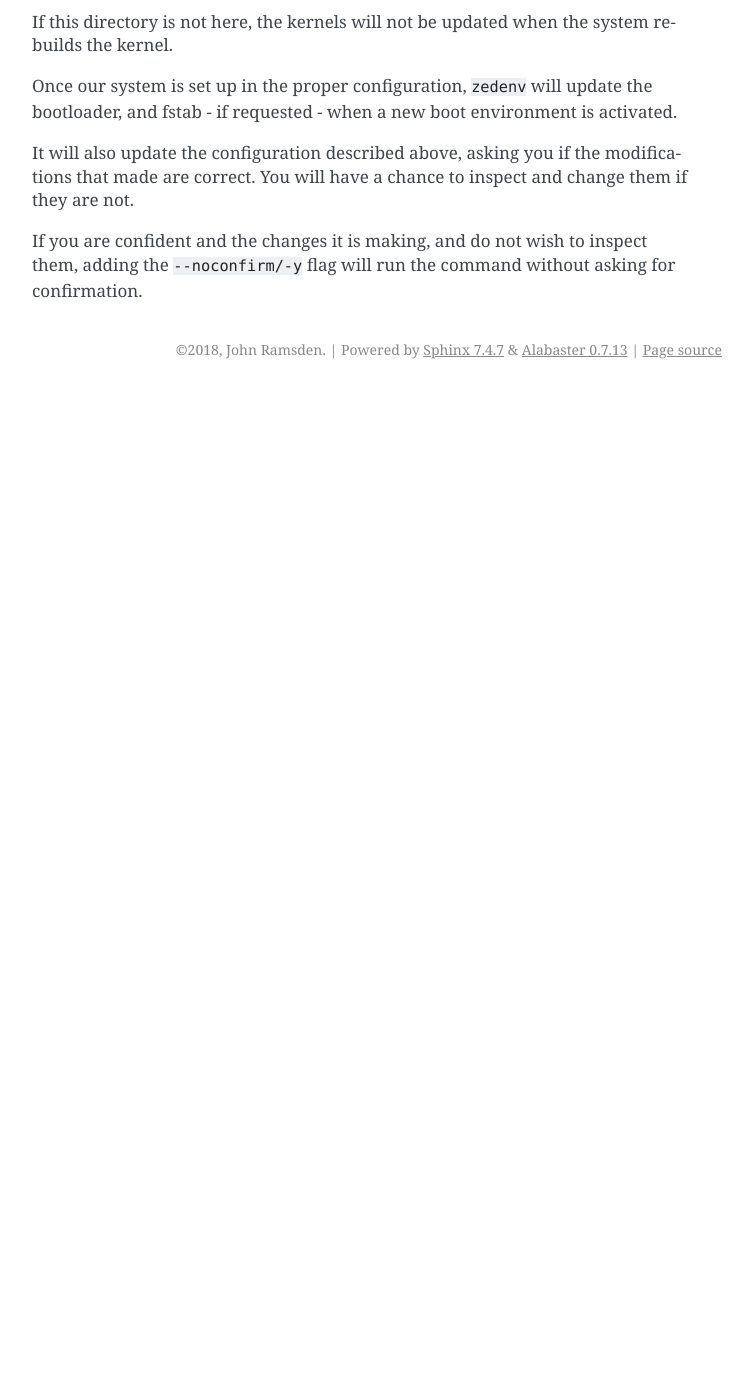
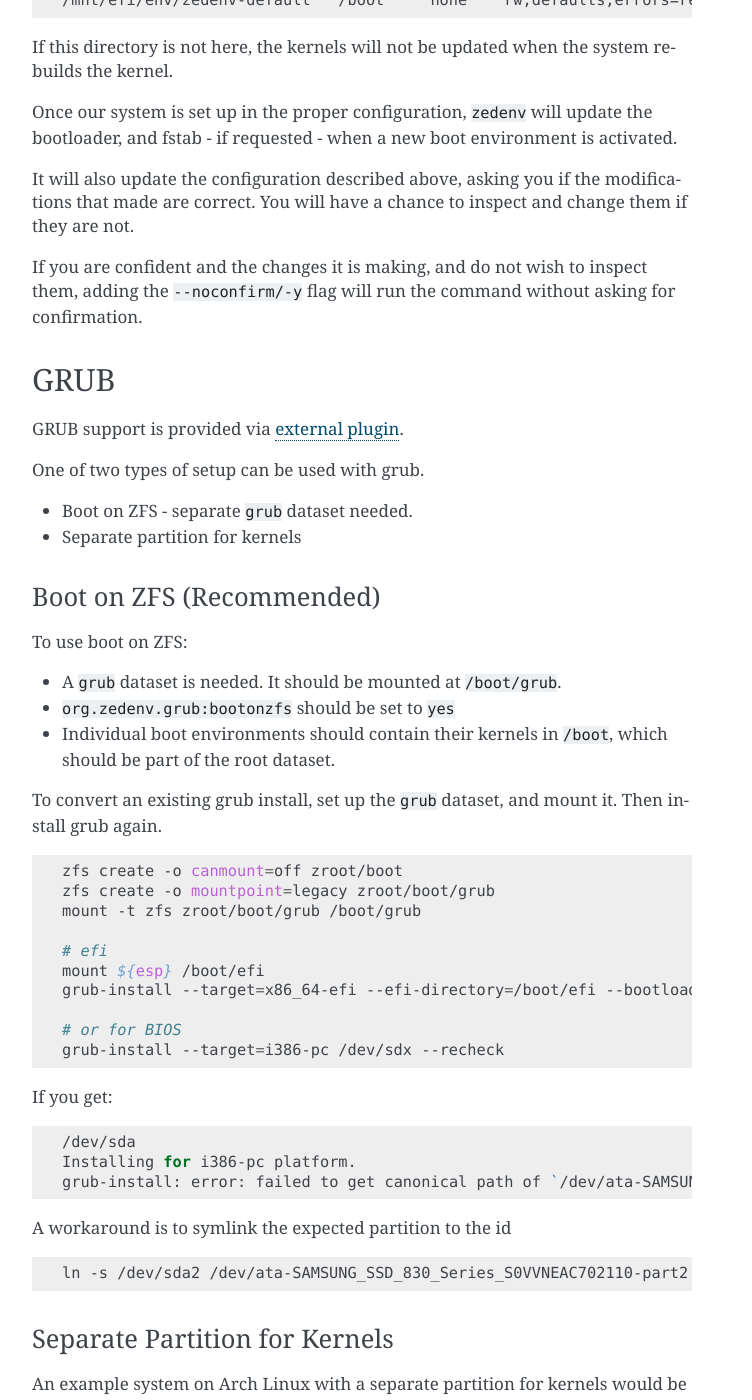
Before and after one commit to johnramsden/zedenv, a Sphinx documentation site: the page built from doc/source/plugins.rst, in a window 1280 px wide and 1400 px high, scrolled down 2366 px. Shown: the whole window, without its empty margins (388-1140 px from the left). Built offline with Sphinx 7.4.7, drawn with Linux system fonts in a browser that asks for light colours; before the commit the page ends 2755 px from its top, so only the background shows below that; some of the changed text lies outside the part shown.

Commit message:
Add GRUB info to docs

```diff
--- a/doc/source/plugins.rst
+++ b/doc/source/plugins.rst
@@ -6,7 +6,8 @@ Plugins
 As of now plugins for the following bootloaders exist:
 
 * FreeBSD's loader - ``freebsdloader``
-* systemdboot - ``systemdboot``
+* systemd-boot - ``systemdboot``
+* GRUB (alpha) - ``grub``
 
 In order to integrate with a bootloader, an extra flag '``-b/--bootloader``'
 must be used to specify a bootloader plugin. The plugin will make the necessary
@@ -135,3 +136,160 @@ change them if they are not.
 If you are confident and the changes it is making, and do not wish to inspect
 them, adding the ``--noconfirm/-y`` flag will run the command without asking
 for confirmation.
+
+GRUB
+----
+
+GRUB support is provided via `external plugin <https://github.com/johnramsden/zedenv-grub/>`_.
+
+One of two types of setup can be used with grub.
+
+* Boot on ZFS - separate ``grub`` dataset needed.
+* Separate partition for kernels
+
+Boot on ZFS (Recommended)
+~~~~~~~~~~~~~~~~~~~~~~~~~
+
+To use boot on ZFS:
+
+* A ``grub`` dataset is needed. It should be mounted at ``/boot/grub``.
+* ``org.zedenv.grub:bootonzfs`` should be set to ``yes``
+* Individual boot environments should contain their kernels in ``/boot``, which should be part of the root dataset.
+
+To convert an existing grub install, set up the ``grub`` dataset, and mount it. Then install grub again.
+
+.. code-block:: shell
+
+    zfs create -o canmount=off zroot/boot
+    zfs create -o mountpoint=legacy zroot/boot/grub
+    mount -t zfs zroot/boot/grub /boot/grub
+
+    # efi
+    mount ${esp} /boot/efi
+    grub-install --target=x86_64-efi --efi-directory=/boot/efi --bootloader-id=GRUB
+
+    # or for BIOS
+    grub-install --target=i386-pc /dev/sdx --recheck
+
+If you get:
+
+.. code-block:: shell
+
+    /dev/sda
+    Installing for i386-pc platform.
+    grub-install: error: failed to get canonical path of `/dev/ata-SAMSUNG_SSD_830_Series_S0VVNEAC702110-part2'.
+
+A workaround is to symlink the expected partition to the id
+
+.. code-block:: shell
+
+    ln -s /dev/sda2 /dev/ata-SAMSUNG_SSD_830_Series_S0VVNEAC702110-part2
+
+Separate Partition for Kernels
+~~~~~~~~~~~~~~~~~~~~~~~~~~~~~~
+
+An example system on Arch Linux with a separate partition for kernels would be the following:
+
+* Boot partition mounted to ``/mnt/boot``.
+* The directory containing kernels for the active boot environment, ``/mnt/boot/env/zedenv-${boot_env}`` bind mounted to ``/boot``.
+* The grub directory ``/mnt/boot/grub`` bindmounted to ``/boot/grub``
+* ``org.zedenv.grub:bootonzfs`` should be set to ``no``
+
+What this would look like during an arch Linux install would be the following:
+
+.. code-block:: shell
+
+    zpool import -d /dev/disk/by-id -R /mnt vault
+
+    mkdir -p /mnt/mnt/boot /mnt/boot
+    mount /dev/sda1 /mnt/mnt/boot
+
+    mkdir /mnt/mnt/boot/env/zedenv-default /mnt/boot/grub
+    mount --bind /mnt/mnt/boot/env/zedenv-default /mnt/boot
+    mount --bind /mnt/mnt/boot/grub /mnt/boot/grub
+
+    genfstab -U -p /mnt >> /mnt/etc/fstab
+
+    arch-chroot /mnt /bin/bash
+
+In chroot
+
+.. code-block:: shell
+
+    export ZPOOL_VDEV_NAME_PATH=1
+
+    grub-install --target=x86_64-efi --efi-directory=/mnt/boot --bootloader-id=GRUB
+    grub-mkconfig -o /boot/grub/grub.cfg
+
+Converting Existing System
+~~~~~~~~~~~~~~~~~~~~~~~~~~
+
+Create a backup.
+
+.. code-block:: shell
+
+    cp /boot /boot.bak
+
+Unmount ``/boot``, and remount it at ``/mnt/boot``.
+
+.. code-block:: shell
+
+    mkdir -p /mnt/boot
+    mount /dev/sdxY /mnt/boot
+
+Then you want to move your current kernel to ``/mnt/boot/env/zedenv-${boot_env_name}``
+
+.. code-block:: shell
+
+    mkdir /mnt/boot/env/zedenv-default
+    mv /mnt/boot/* /mnt/boot/env/zedenv-default
+
+Move the grub directory back if it was also moved (or don't move it in the first place).
+
+.. code-block:: shell
+
+    mv /mnt/boot/env/zedenv-default/grub /mnt/boot/grub
+
+Now bindmount the current kernel directory to ``/boot`` so that everything is where the system expects it.
+
+.. code-block:: shell
+
+    mount --bind /mnt/boot/env/zedenv-default /boot
+
+Same thing with the grub directory
+
+.. code-block:: shell
+
+    mount --bind /mnt/boot/grub /boot/grub
+
+Now everything is back to appearing how it looked originally, but things are actually stored in a different place.
+
+You're also probably going to want to update your fstab, if you're using Arch you can use genfstab, which requires ``arch-install-scripts``.
+
+.. code-block:: shell
+
+    genfstab -U -p /
+
+You'll need to add the output to ``/etc/fstab.``
+
+This is what an example looks like.
+
+.. code-block:: shell
+
+    # /dev/sda1
+    UUID=B11F-0328          /mnt/boot       vfat            rw,relatime,fmask=0022,dmask=0022,codepage=437,iocharset=iso8859-1,shortname=mixed,utf8,errors=remount-ro       0 2
+
+    /mnt/boot/env/zedenv-grub-test-3        /boot           none            rw,fmask=0022,dmask=0022,codepage=437,iocharset=iso8859-1,shortname=mixed,utf8,errors=remount-ro,bind   0 0
+    /mnt/boot/grub          /boot/grub      none            rw,fmask=0022,dmask=0022,codepage=437,iocharset=iso8859-1,shortname=mixed,utf8,errors=remount-ro,bind   0 0
+
+
+Post Setup
+~~~~~~~~~~
+
+After install, run ``zedenv --plugins``, you should see ``grub``.
+
+``zedenv`` will do its best to decide whether or not you are booting off of an all ZFS system, but it can also be set explicitly with ``org.zedenv.grub:bootonzfs=yes``.
+
+Any values you have set explicitly will show up with ``zedenv get``.
+
+You may want to disable all of the grub generators in ``/etc/grub.d/`` except for ``00_header`` and the zedenv generator ``05_zfs_linux.py`` by removing the executable bit.
```
Also changed, not shown: README.rst (+9 -0 lines), 1 other file.
